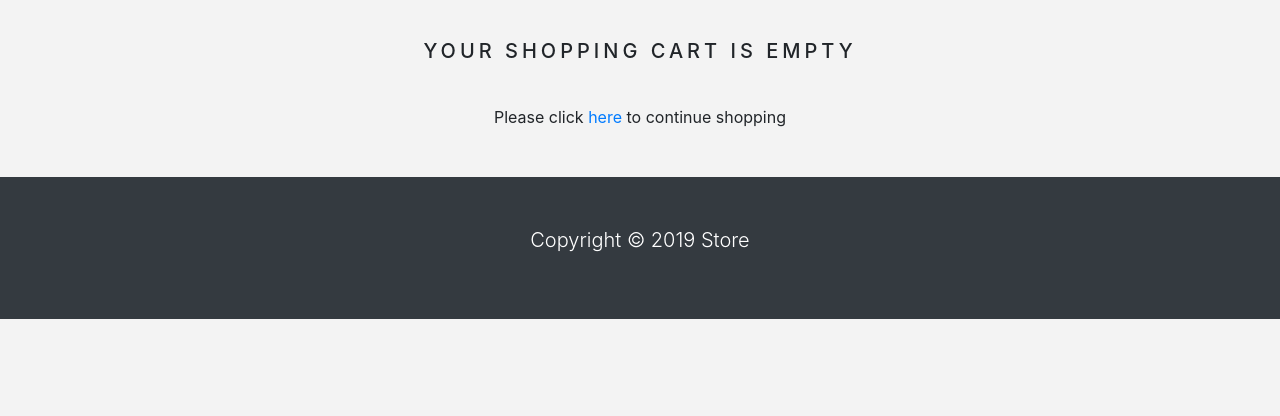
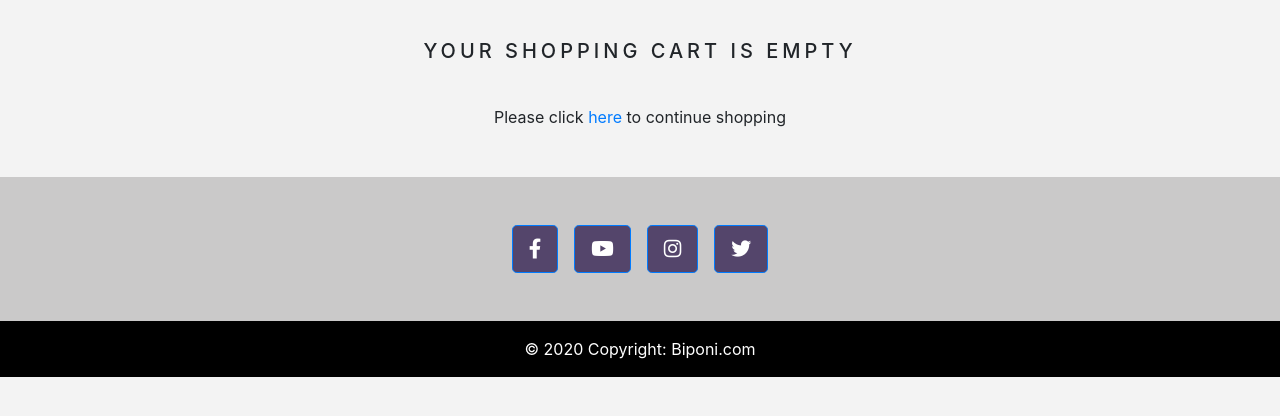
Before and after one commit to Noormohammad011/djangoEcommerce, a Django app: page /cart in a window 1280 px wide. Shown: the part 69-485 px from the top of the page. Run offline with Django 3.2, Linux system fonts and the light colour scheme; data that the repository does not hold is empty; some libraries are stand-ins or nearby versions.

Commit message:
changing footer

```diff
--- a/store/templates/footer.html
+++ b/store/templates/footer.html
@@ -1,5 +1,34 @@
-<footer class="bg-dark text-white mt-5 p-5">
-    <div class="container">
-        <p class="lead text-center">Copyright &copy; 2019 Store</p>
-    </div>
-</footer>
+<!-- Remove the container if you want to extend the Footer to full width. -->
+<div class="mt-5">
+
+    <footer class="text-center text-lg-start" style="background-color: rgba(36, 34, 34, 0.2);">
+        <div class="container d-flex justify-content-center py-5">
+            <a href="https://www.facebook.com/profile.php?id=100007513814577" type="button"
+                class="btn btn-primary btn-lg btn-floating mx-2" role="button" style="background-color: #54456b;">
+                <i class="fab fa-facebook-f">
+
+                </i>
+            </a>
+            <button type="button" class="btn btn-primary btn-lg btn-floating mx-2" style="background-color: #54456b;">
+                <i class="fab fa-youtube">
+
+                </i>
+            </button>
+            <button type="button" class="btn btn-primary btn-lg btn-floating mx-2" style="background-color: #54456b;">
+                <i class="fab fa-instagram"></i>
+            </button>
+            <button type="button" class="btn btn-primary btn-lg btn-floating mx-2" style="background-color: #54456b;">
+                <i class="fab fa-twitter"></i>
+            </button>
+        </div>
+
+        <!-- Copyright -->
+        <div class="text-center text-white p-3" style="background-color: black">
+            © 2020 Copyright:
+            <a class="text-white" href="https://mdbootstrap.com/">Biponi.com</a>
+        </div>
+        <!-- Copyright -->
+    </footer>
+
+</div>
+<!-- End of .container -->
```
